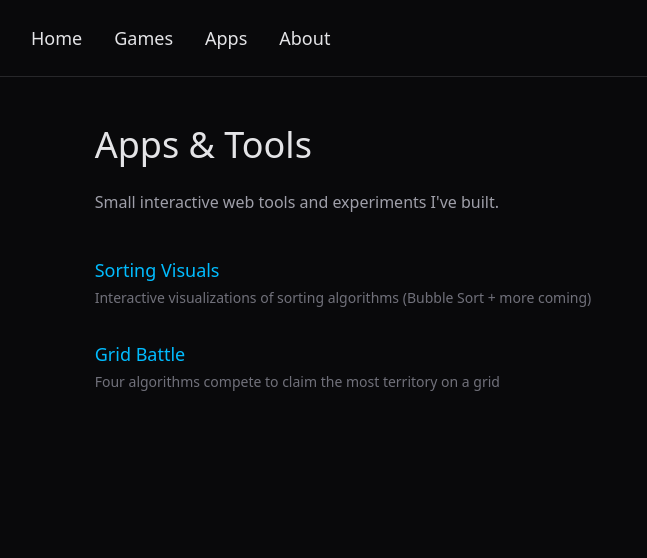
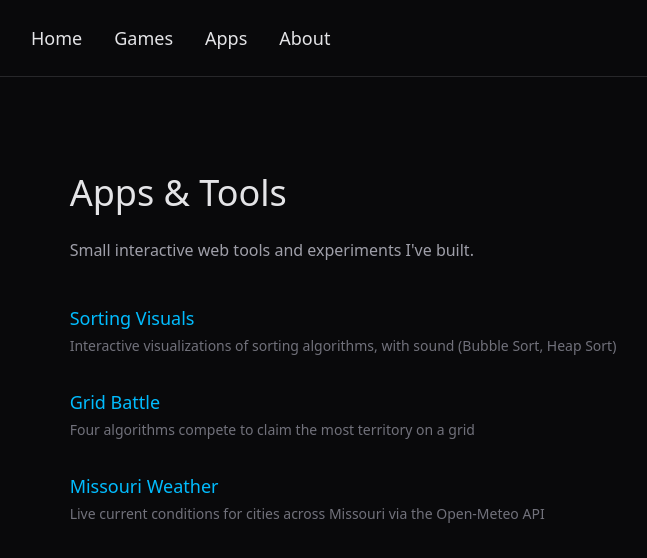
Before and after one commit to Anta-git/Anta-tools, a React (Vite) app: page /apps in a window 1280 px wide. Shown: the top 558 px of the page, without its empty margins (297-944 px from the left). Built offline with nearby package versions, Linux system fonts and the light colour scheme.

Commit message:
Fix weather units and add missing apps page links

```diff
--- a/src/pages/apps/Apps.tsx
+++ b/src/pages/apps/Apps.tsx
@@ -2,38 +2,47 @@
 // interactive web tools. Each entry links to its dedicated page.
 import { Link } from 'react-router-dom';
 
+const apps = [
+  {
+    to: '/apps/sorting',
+    title: 'Sorting Visuals',
+    description:
+      'Interactive visualizations of sorting algorithms, with sound (Bubble Sort, Heap Sort)',
+  },
+  {
+    to: '/apps/grid-battle',
+    title: 'Grid Battle',
+    description:
+      'Four algorithms compete to claim the most territory on a grid',
+  },
+  {
+    to: '/apps/weather',
+    title: 'Missouri Weather',
+    description:
+      'Live current conditions for cities across Missouri via the Open-Meteo API',
+  },
+];
+
 export default function Apps() {
   return (
-    <div>
+    <div className="max-w-2xl mx-auto px-6 py-12">
       <h1 className="text-4xl font-light mb-6">Apps & Tools</h1>
       <p className="text-zinc-400 mb-10">
         Small interactive web tools and experiments I've built.
       </p>
 
       <div className="space-y-8 text-lg">
-        <div>
-          <Link
-            to="/apps/sorting"
-            className="text-sky-400 hover:text-sky-300 hover:underline transition-colors"
-          >
-            Sorting Visuals
-          </Link>
-          <p className="text-sm text-zinc-500 mt-1">
-            Interactive visualizations of sorting algorithms (Bubble Sort + more coming)
-          </p>
-        </div>
-
-        <div>
-          <Link
-            to="/apps/grid-battle"
-            className="text-sky-400 hover:text-sky-300 hover:underline transition-colors"
-          >
-            Grid Battle
-          </Link>
-          <p className="text-sm text-zinc-500 mt-1">
-            Four algorithms compete to claim the most territory on a grid
-          </p>
-        </div>
+        {apps.map(({ to, title, description }) => (
+          <div key={to}>
+            <Link
+              to={to}
+              className="text-sky-400 hover:text-sky-300 hover:underline transition-colors"
+            >
+              {title}
+            </Link>
+            <p className="text-sm text-zinc-500 mt-1">{description}</p>
+          </div>
+        ))}
       </div>
     </div>
   );
--- a/src/pages/apps/Weather.tsx
+++ b/src/pages/apps/Weather.tsx
@@ -1,4 +1,8 @@
-import { useCallback, useEffect, useState } from "react";
+/**
+ * Weather page — live current conditions for a handful of Missouri
+ * cities, fetched from the free Open-Meteo API (no API key needed).
+ */
+import { useEffect, useState } from "react";
 
 const CITIES = [
   { name: "Kansas City", lat: 38.88, lon: -94.35 },
@@ -16,40 +20,73 @@ interface CurrentWeather {
   is_day: number;
 }
 
+/**
+ * Map an Open-Meteo WMO weather code to a short human-readable label.
+ * See https://open-meteo.com/en/docs — "WMO Weather interpretation codes".
+ */
+function describeWeatherCode(code: number): string {
+  if (code === 0) return "Clear";
+  if (code === 1) return "Mostly Clear";
+  if (code === 2) return "Partly Cloudy";
+  if (code === 3) return "Overcast";
+  if (code <= 48) return "Fog";
+  if (code <= 57) return "Drizzle";
+  if (code <= 67) return "Rain";
+  if (code <= 77) return "Snow";
+  if (code <= 82) return "Showers";
+  if (code <= 86) return "Snow Showers";
+  return "Thunderstorm";
+}
+
 export default function Weather() {
   const [selectedCity, setSelectedCity] = useState(CITIES[0]);
   const [weatherData, setWeatherData] = useState<CurrentWeather | null>(null);
   const [loading, setLoading] = useState(false);
   const [error, setError] = useState<string | null>(null);
 
-  const fetchWeather = useCallback(async (lat: number, lon: number) => {
+  // Re-fetch whenever the selected city changes. The AbortController in
+  // the cleanup cancels any in-flight request so a slow response for a
+  // previously selected city can't overwrite the current one.
+  useEffect(() => {
+    const controller = new AbortController();
+
+    async function fetchWeather() {
       setLoading(true);
       setError(null);
       try {
-      // Open-Meteo API for current weather at a given latitude and longitude. Does not require an API key.
+        // Units are requested explicitly so the display labels (°F / mph)
+        // always match — Open-Meteo defaults to °C and km/h otherwise.
         const response = await fetch(
-        `https://api.open-meteo.com/v1/forecast?latitude=${lat}&longitude=${lon}&current_weather=true`,
+          `https://api.open-meteo.com/v1/forecast?latitude=${String(selectedCity.lat)}&longitude=${String(selectedCity.lon)}` +
+            `&current_weather=true&temperature_unit=fahrenheit&wind_speed_unit=mph`,
+          { signal: controller.signal },
         );
         if (!response.ok) {
           throw new Error("Failed to fetch weather data");
         }
-      const data = await response.json();
-
-      //Expecting data.current_weather response to include temperature, windspeed, etc.
-      //see https://open-meteo.com/en/docs for details on the API response structure
+        const data = (await response.json()) as {
+          current_weather?: CurrentWeather;
+        };
+        if (!data.current_weather) {
+          throw new Error("Unexpected API response shape");
+        }
         setWeatherData(data.current_weather);
+        setLoading(false);
       } catch (err) {
+        // An abort just means the user picked another city — ignore it.
+        if (err instanceof DOMException && err.name === "AbortError") return;
         setError(
           err instanceof Error ? err.message : "An unknown error occurred",
         );
-    } finally {
         setLoading(false);
       }
-  }, []);
+    }
 
-  useEffect(() => {
-    fetchWeather(selectedCity.lat, selectedCity.lon);
-  }, [selectedCity, fetchWeather]);
+    void fetchWeather();
+    return () => {
+      controller.abort();
+    };
+  }, [selectedCity]);
 
   return (
     <div className="max-w-4xl mx-auto px-6 py-12">
@@ -86,16 +123,20 @@ export default function Weather() {
         <div className="grid grid-cols-1 sm:grid-cols-3 gap-4">
           <div className="bg-zinc-800 rounded-xl p-6">
             <p className="text-zinc-400 text-sm mb-1">Temperature</p>
-            <p className="text-4xl font-light">{weatherData.temperature}°F</p>
+            <p className="text-4xl font-light">
+              {Math.round(weatherData.temperature)}°F
+            </p>
           </div>
           <div className="bg-zinc-800 rounded-xl p-6">
             <p className="text-zinc-400 text-sm mb-1">Wind Speed</p>
-            <p className="text-4xl font-light">{weatherData.windspeed} mph</p>
+            <p className="text-4xl font-light">
+              {Math.round(weatherData.windspeed)} mph
+            </p>
           </div>
           <div className="bg-zinc-800 rounded-xl p-6">
             <p className="text-zinc-400 text-sm mb-1">Condition</p>
             <p className="text-4xl font-light">
-              {weatherCode(weatherData.weathercode)}
+              {describeWeatherCode(weatherData.weathercode)}
             </p>
           </div>
         </div>
@@ -103,13 +144,3 @@ export default function Weather() {
     </div>
   );
 }
-
-function weatherCode(code: number): string {
-  if (code === 0) return "Clear";
-  if (code <= 3) return "Cloudy";
-  if (code <= 48) return "Fog";
-  if (code <= 67) return "Rain";
-  if (code <= 77) return "Snow";
-  if (code <= 82) return "Showers";
-  return "Storm";
-}
```
Lines whose indentation alone changed are shown as unchanged.
